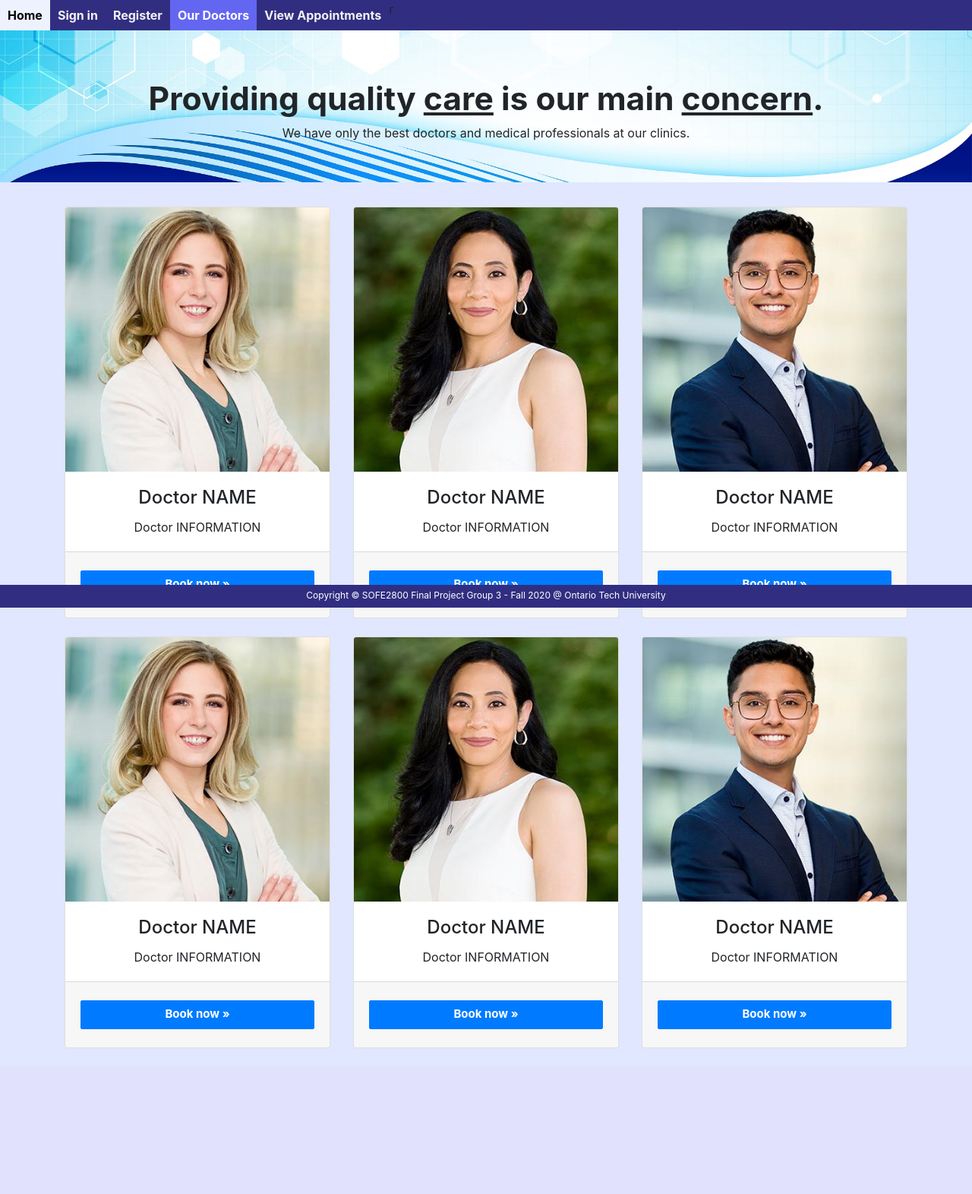
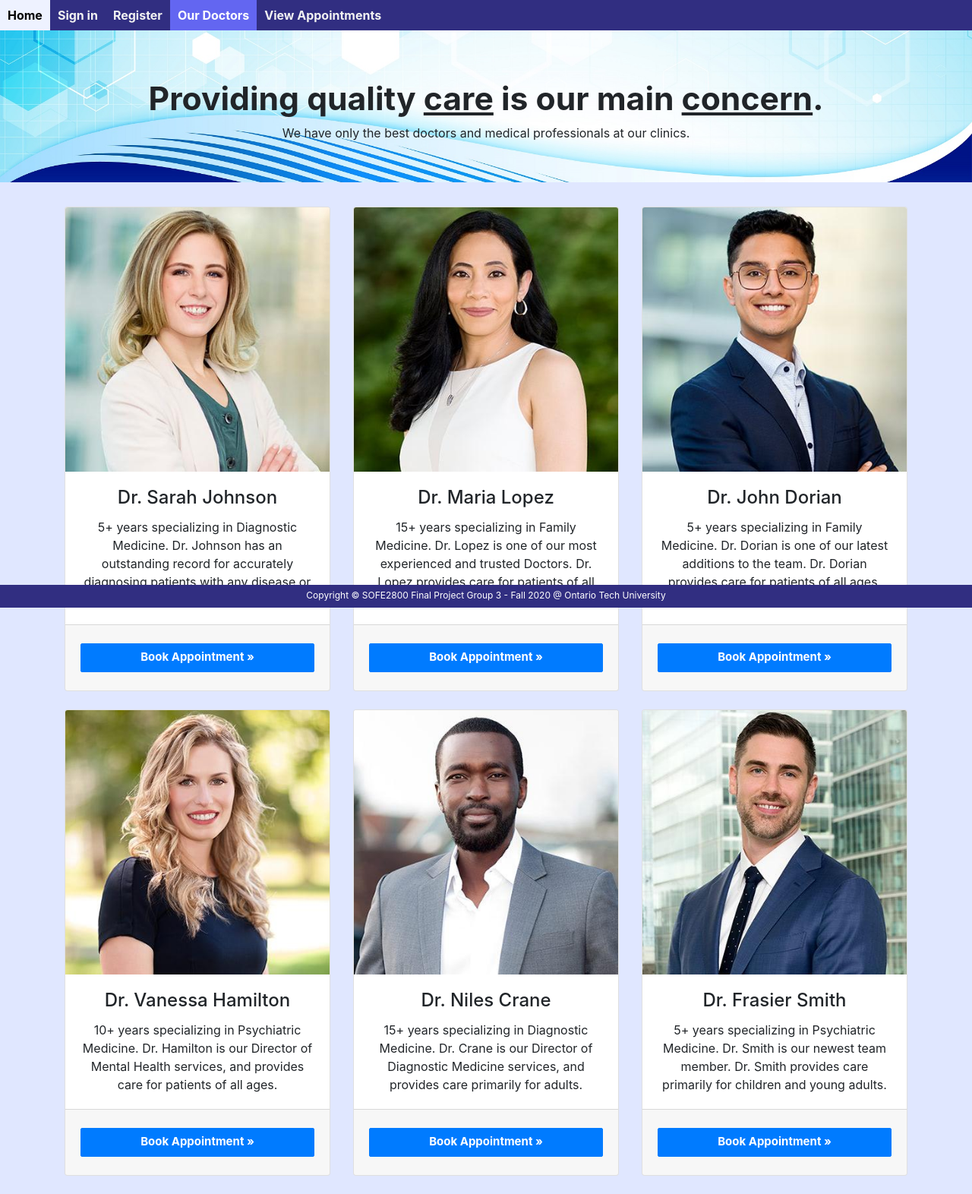
Before and after one commit to danielgrewal/medicalscheduler, a PHP site: page /profiles.php in a window 1280 px wide. Shown: the whole page at 76% size. Before the commit the page ends 1380 px from the top, so only its background shows below. Run offline with PHP 8.4, Linux system fonts and the light colour scheme.

Commit message:
doctor profiles and photos added

```diff
--- a/public/profiles.php
+++ b/public/profiles.php
@@ -12,7 +12,7 @@
 	<div class="topnav" id="myTopnav">
   		<a href="index.php">Home</a>
   		<a href="login.php">Sign in</a>
-  		<a href="register.php">Register</a>r
+  		<a href="register.php">Register</a>
   		<a href="profiles.php" class="active">Our Doctors</a>
   		<a href="schedule.php">View Appointments</a>
   		<a href="javascript:void(0);" class="icon" onclick="myFunction()">
@@ -32,11 +32,11 @@
 		<div class="card h-100">
 			<img class="card-img-top" src="assets/profile1.jpg" alt="DOCTOR PHOTO">
 		<div class="card-body">
-			<h4 class="card-title">Doctor NAME</h4>
-			<p class="card-text">Doctor INFORMATION</p>
+			<h4 class="card-title">Dr. Sarah Johnson</h4>
+			<p class="card-text">5+ years specializing in Diagnostic Medicine. Dr. Johnson has an outstanding record for accurately diagnosing patients with any disease or illness.</p>
 		</div>
 		<div class="card-footer py-4">
-			<a href="schedule.php" class="btn btn-primary btn-block">Book now &raquo;</a>
+			<a href="schedule.php" class="btn btn-primary btn-block">Book Appointment &raquo;</a>
 		</div>
 		</div>
 		</div>
@@ -44,11 +44,11 @@
         <div class="card h-100">
             <img class="card-img-top" src="assets/profile2.jpg" alt="DOCTOR PHOTO">
         <div class="card-body">
-            <h4 class="card-title">Doctor NAME</h4>
-            <p class="card-text">Doctor INFORMATION</p>
+            <h4 class="card-title">Dr. Maria Lopez</h4>
+            <p class="card-text">15+ years specializing in Family Medicine. Dr. Lopez is one of our most experienced and trusted Doctors. Dr. Lopez provides care for patients of all ages.</p>
         </div>
         <div class="card-footer py-4">
-            <a href="schedule.php" class="btn btn-primary btn-block">Book now &raquo;</a>
+            <a href="schedule.php" class="btn btn-primary btn-block">Book Appointment &raquo;</a>
         </div>
        	</div>
       	</div>
@@ -56,52 +56,51 @@
         <div class="card h-100">
             <img class="card-img-top" src="assets/profile3.jpg" alt="DOCTOR PHOTO">
         <div class="card-body">
-            <h4 class="card-title">Doctor NAME</h4>
-            <p class="card-text">Doctor INFORMATION</p>
+            <h4 class="card-title">Dr. John Dorian</h4>
+            <p class="card-text">5+ years specializing in Family Medicine. Dr. Dorian is one of our latest additions to the team. Dr. Dorian provides care for patients of all ages.</p>
         </div>
         <div class="card-footer py-4">
-            <a href="schedule.php" class="btn btn-primary btn-block">Book now &raquo;</a>
+            <a href="schedule.php" class="btn btn-primary btn-block">Book Appointment &raquo;</a>
         </div>
         </div>
       	</div>
    		</div>
 	</section>
-
 	<section id="services" class="container">
 		<div class="row text-center">
 		<div class="col-md-4 mb-4">
 		<div class="card h-100">
-			<img class="card-img-top" src="assets/profile1.jpg" alt="DOCTOR PHOTO">
+			<img class="card-img-top" src="assets/profile4.jpg" alt="DOCTOR PHOTO">
 		<div class="card-body">
-			<h4 class="card-title">Doctor NAME</h4>
-			<p class="card-text">Doctor INFORMATION</p>
+			<h4 class="card-title">Dr. Vanessa Hamilton</h4>
+			<p class="card-text">10+ years specializing in Psychiatric Medicine. Dr. Hamilton is our Director of Mental Health services, and provides care for patients of all ages.</p>
 		</div>
 		<div class="card-footer py-4">
-			<a href="schedule.php" class="btn btn-primary btn-block">Book now &raquo;</a>
+			<a href="schedule.php" class="btn btn-primary btn-block">Book Appointment &raquo;</a>
 		</div>
 		</div>
 		</div>
       	<div class="col-md-4 mb-4">
         <div class="card h-100">
-            <img class="card-img-top" src="assets/profile2.jpg" alt="DOCTOR PHOTO">
+            <img class="card-img-top" src="assets/profile5.jpg" alt="DOCTOR PHOTO">
         <div class="card-body">
-            <h4 class="card-title">Doctor NAME</h4>
-            <p class="card-text">Doctor INFORMATION</p>
+            <h4 class="card-title">Dr. Niles Crane</h4>
+            <p class="card-text">15+ years specializing in Diagnostic Medicine. Dr. Crane is our Director of Diagnostic Medicine services, and provides care primarily for adults.</p>
         </div>
         <div class="card-footer py-4">
-            <a href="schedule.php" class="btn btn-primary btn-block">Book now &raquo;</a>
+            <a href="schedule.php" class="btn btn-primary btn-block">Book Appointment &raquo;</a>
         </div>
        	</div>
       	</div>
       	<div class="col-md-4 mb-4">
         <div class="card h-100">
-            <img class="card-img-top" src="assets/profile3.jpg" alt="DOCTOR PHOTO">
+            <img class="card-img-top" src="assets/profile6.jpg" alt="DOCTOR PHOTO">
         <div class="card-body">
-            <h4 class="card-title">Doctor NAME</h4>
-            <p class="card-text">Doctor INFORMATION</p>
+            <h4 class="card-title">Dr. Frasier Smith</h4>
+            <p class="card-text">5+ years specializing in Psychiatric Medicine. Dr. Smith is our newest team member. Dr. Smith provides care primarily for children and young adults.</p>
         </div>
         <div class="card-footer py-4">
-            <a href="schedule.php" class="btn btn-primary btn-block">Book now &raquo;</a>
+            <a href="schedule.php" class="btn btn-primary btn-block">Book Appointment &raquo;</a>
         </div>
         </div>
       	</div>
```
Also changed, not shown: public/assets/profile4.jpg (added), public/assets/profile5.jpg (added), public/assets/profile6.jpg (added).
